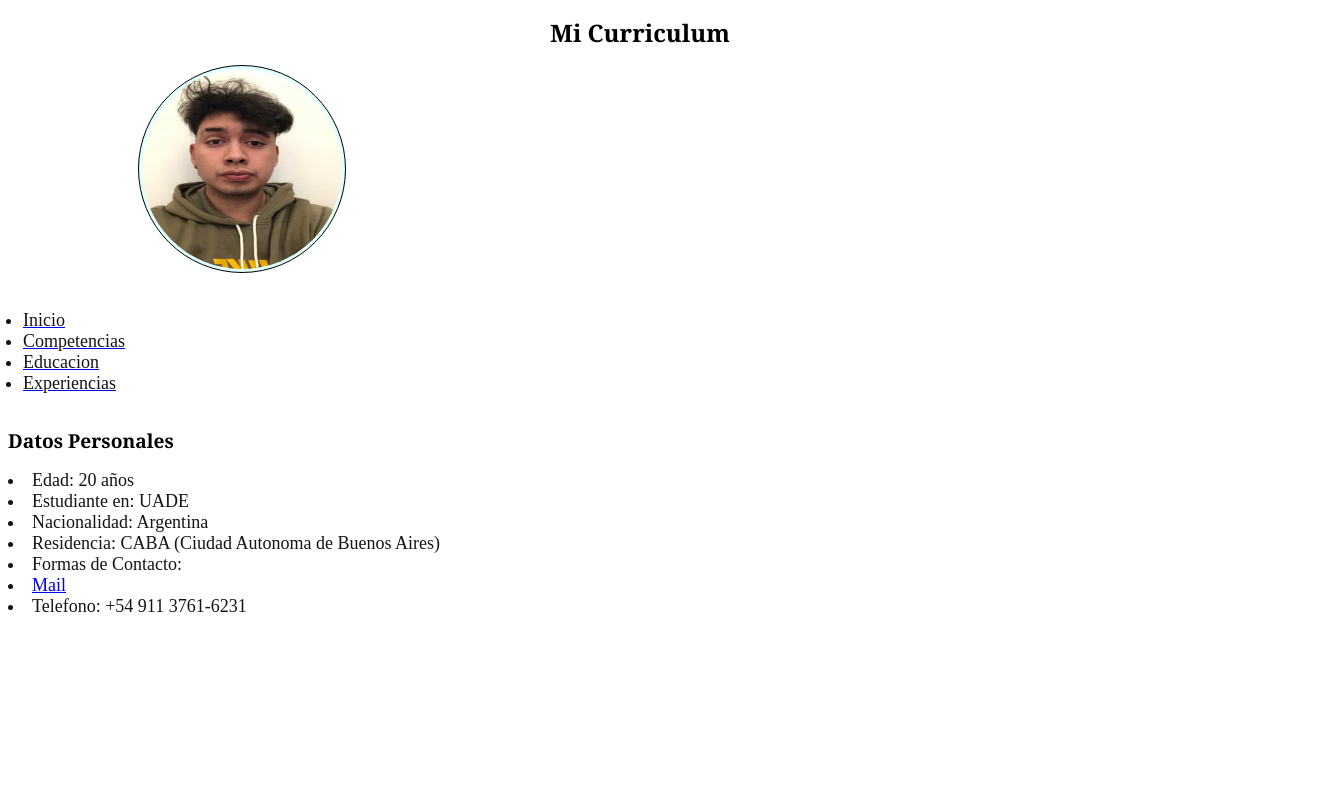
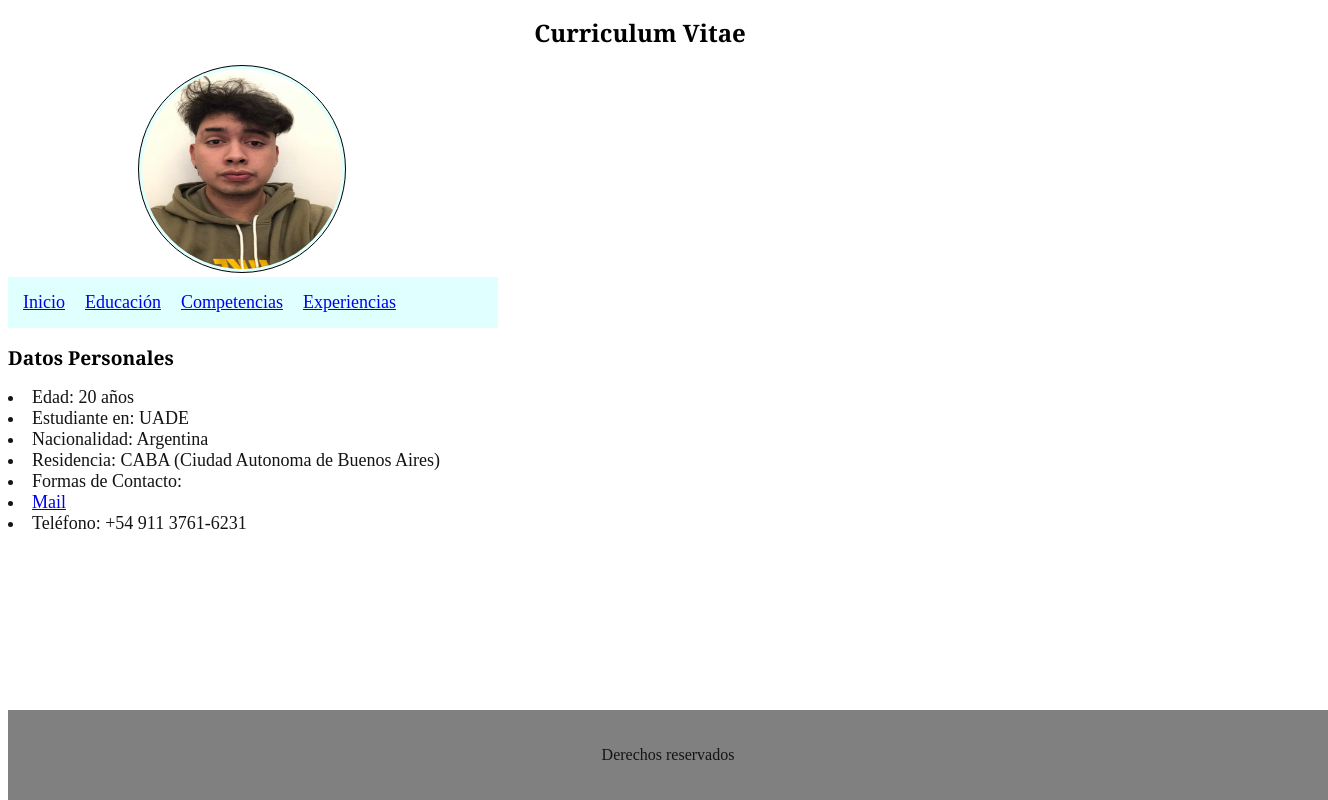
Before and after one commit to Juani1313/CV-Juan-Selva, a plain HTML site: page datos personales.html in a window 1280 px wide. Shown: the whole page, 1328 px wide, since content can reach past the window. Drawn offline with Linux system fonts and the light colour scheme; files that its build step writes are made by us from their sources.

Commit message:
datos personales.html

```diff
--- a/datos personales.html
+++ b/datos personales.html
@@ -5,24 +5,35 @@
     <meta http-equiv="X-UA-Compatible" content="IE=edge">
     <meta name="viewport" content="width=device-width, initial-scale=1.0">
     <title>Mi Curriculum</title>
-    <link rel="stylesheet" href="estilo.css">
+    <link rel="stylesheet" href="css/estilo.css">
 </head>
 <body>
-    <h1>Mi Curriculum</h1>
+    <header>
+        <h1>Curriculum Vitae</h1>
+    </header>
     <img src="img/IMG_6451.jpg">
-    <ul class="tipoletra">
-        <a href="index.html"><li>Inicio</li></a>
-        <a href="competencias.html"><li>Competencias</li></a>
-        <a href="educacion.html"><li>Educacion</li></a>
-        <a href="experiencia.html"><li>Experiencias</li></a>
-    </ul>
+    <nav class="tipoletra">
+        <a href="index.html"><div class="navboton">Inicio</div></a>
+        <a href="educacion.html"><div class="navboton">Educación</div></a>
+        <a href="competencias.html"><div class="navboton">Competencias</div></a>
+        <a href="experiencia.html"><div class="navboton">Experiencias</div></a>
+    </nav>
+    <main>
+        <section class="subtitulo">
             <h2>Datos Personales</h2>
+        </section>
+        <section class="datosp">
             <li>Edad: 20 años</li>
             <li>Estudiante en: UADE</li>
             <li>Nacionalidad: Argentina</li>
             <li>Residencia: CABA (Ciudad Autonoma de Buenos Aires)</li>
             <li>Formas de Contacto:</li>
             <li><a href="https://mail.google.com/mail/u/0/?tab=rm&ogbl#inbox?compose=CllgCJNqKgSFlqkHBmsFXmFNhFlJpkQNnqWxBbmRNnzxwfmprKNQbHkhlWQhzCgxmPdWHXXZsGV" target="_blank">Mail</a></li>
-    <li>Telefono: +54 911 3761-6231</li>
+            <li>Teléfono: +54 911 3761-6231</li>
+        </section>
+    </main>
+    <footer>
+        <p>Derechos reservados</p>
+    </footer>
 </body>
 </html>
```
Lines whose indentation alone changed are shown as unchanged.
